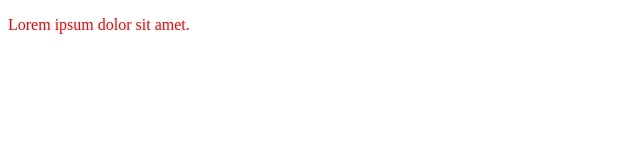
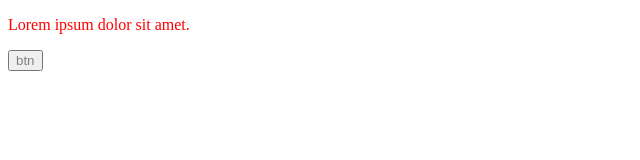
Before and after one commit to shaadAli001/Local-Repo, a plain HTML site: page index.html in a window 1280 px wide. Shown: the full height of the page, 0-640 px from the left. Drawn offline with Linux system fonts and the light colour scheme.

Commit message:
Btn Added

```diff
--- a/index.html
+++ b/index.html
@@ -8,5 +8,6 @@
 </head>
 <body>
     <p>Lorem ipsum dolor sit amet.</p>
+    <button id="btn">btn</button>
 </body>
 </html>
--- a/style.css
+++ b/style.css
@@ -1,3 +1,6 @@
-p{
-    color: red;
+p {
+  color: red;
 }
+#btn {
+  color: gray;
+}
```
